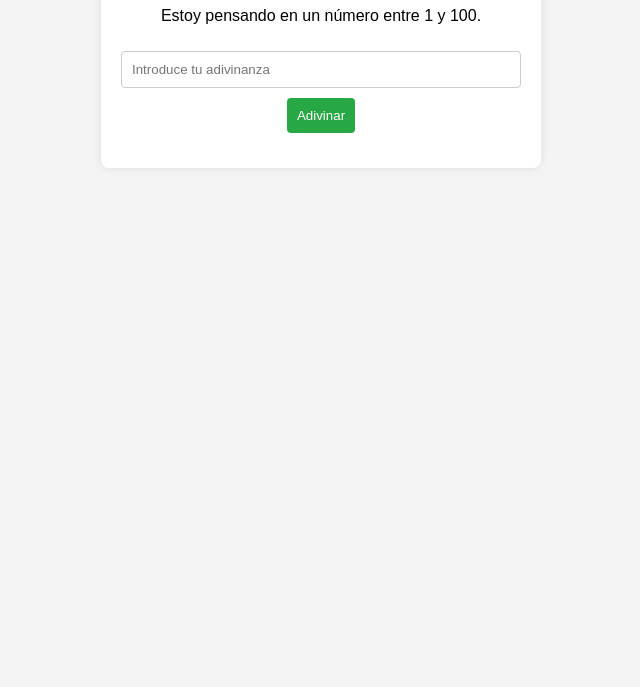
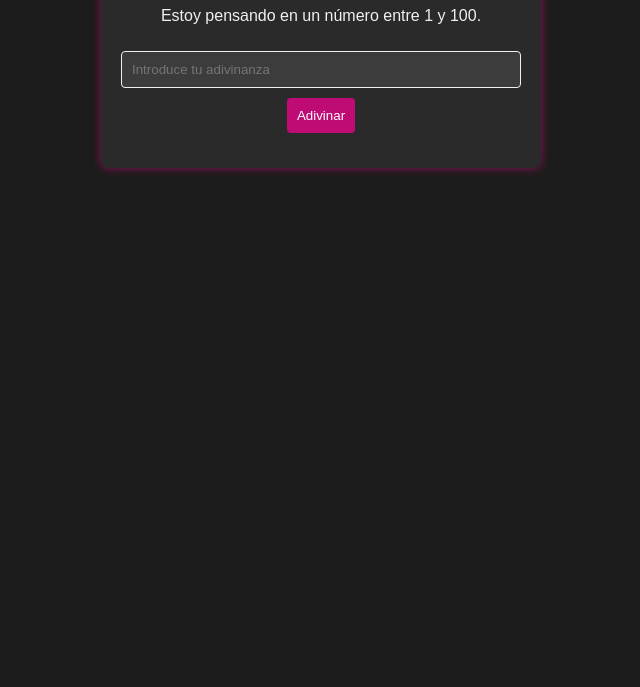
Before and after one commit to LordZaza420/juego, a plain HTML site: page index.html in a window 1280 px wide. Shown: the part 113-800 px from the top of the page, without its empty margins (319-959 px from the left). Drawn offline with Linux system fonts and the light colour scheme.

Commit message:
se cambió el css

```diff
--- a/styles.css
+++ b/styles.css
@@ -1,6 +1,9 @@
 body {
     font-family: Arial, sans-serif;
-    background-color: #f4f4f4;
+    background-color: #1c1c1c;
+    /* Fondo oscuro */
+    color: #f0f0f0;
+    /* Texto claro */
     margin: 0;
     padding: 20px;
 }
@@ -8,10 +11,12 @@ body {
 .container {
     max-width: 400px;
     margin: auto;
-    background: white;
+    background: #2a2a2a;
+    /* Fondo del contenedor oscuro */
     padding: 20px;
     border-radius: 8px;
-    box-shadow: 0 0 10px rgba(0, 0, 0, 0.1);
+    box-shadow: 0 0 10px rgba(255, 0, 150, 0.5);
+    /* Sombra fucsia */
     text-align: center;
 }
 
@@ -19,13 +24,19 @@ input {
     padding: 10px;
     margin-top: 10px;
     width: calc(100% - 22px);
-    border: 1px solid #ccc;
+    border: 1px solid #f0f0f0;
+    /* Borde claro */
     border-radius: 4px;
+    background: #3c3c3c;
+    /* Fondo de entrada oscuro */
+    color: #f0f0f0;
+    /* Texto de entrada claro */
 }
 
 button {
     padding: 10px;
-    background-color: #28a745;
+    background-color: rgba(255, 0, 150, 0.7);
+    /* Fondo fucsia suave */
     color: white;
     border: none;
     border-radius: 4px;
@@ -34,11 +45,13 @@ button {
 }
 
 button:hover {
-    background-color: #218838;
+    background-color: rgba(255, 0, 150, 1);
+    /* Fondo fucsia más fuerte al pasar el ratón */
 }
 
 #message {
     margin-top: 15px;
     text-align: center;
-    color: #333;
+    color: #f0f0f0;
+    /* Mensajes claros */
 }
```
